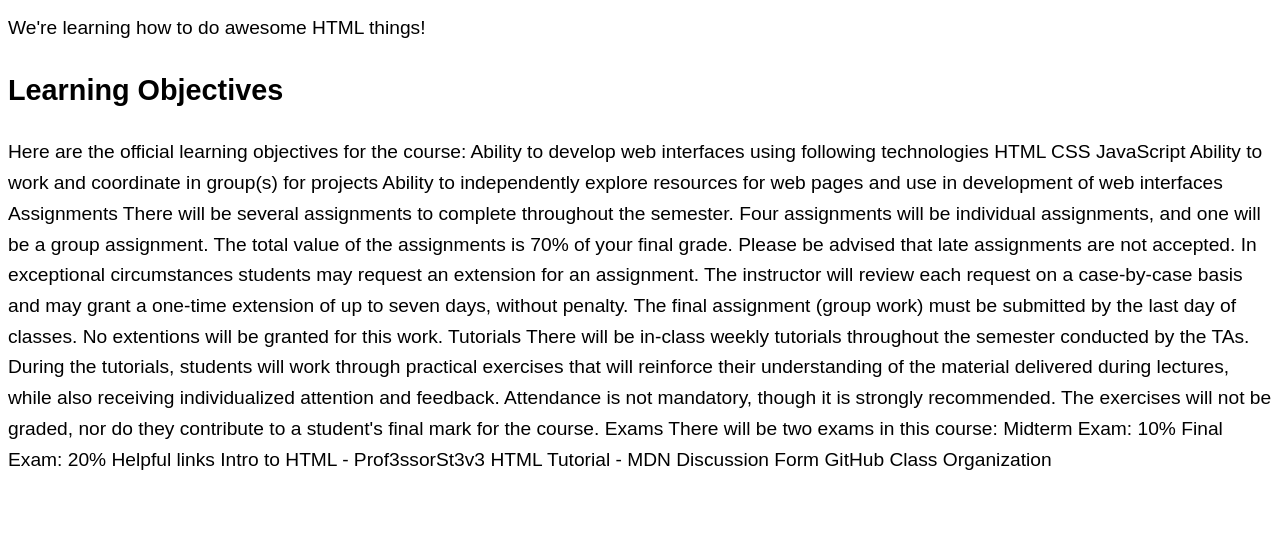
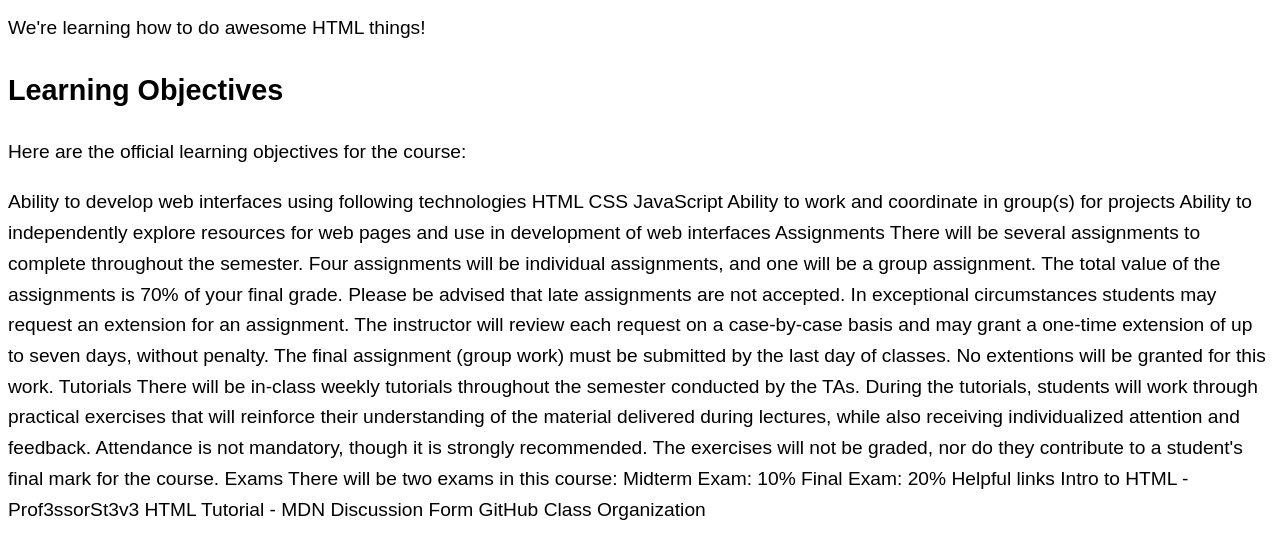
Before and after one commit to irm1005-itec1005-fall-2023/tutorial-exercise-01-neilmispelaar, a plain HTML site: page index.html in a window 1280 px wide. Shown: the part 100-658 px from the top of the page. Drawn offline with Linux system fonts and the light colour scheme.

Commit message:
Added another p tag

```diff
--- a/index.html
+++ b/index.html
@@ -38,7 +38,7 @@
     <h2>Learning Objectives</h2>
 
     <!-- p -->
-    Here are the official learning objectives for the course:
+    <p>Here are the official learning objectives for the course:</p>
 
     <!-- Below are three list items-->
     Ability to develop web interfaces using following technologies
```
